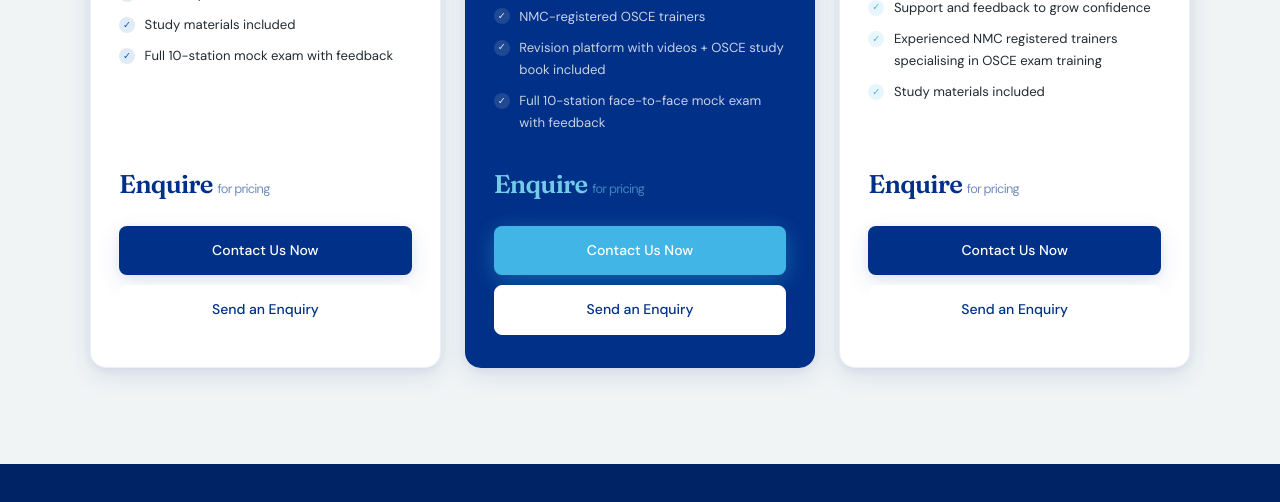
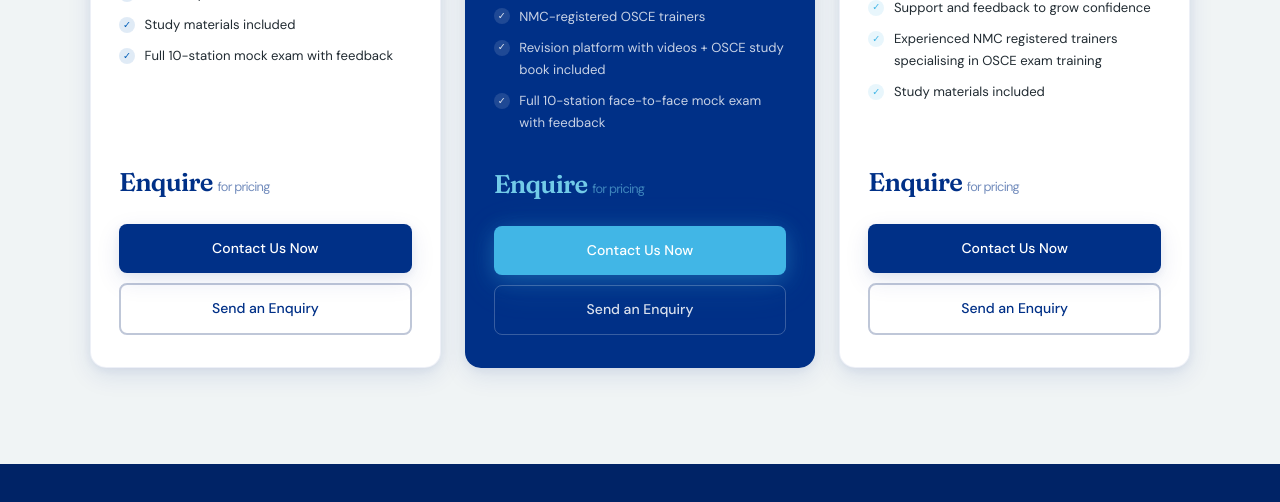
Before and after one commit to krishkumar0620/ONTC-Website, a website: page index.html in a window 1280 px wide. Shown: the part 2429-2931 px from the top of the page. Drawn offline with Linux system fonts and the light colour scheme.

Commit message:
Revert "Make all Send an Enquiry buttons solid white on course cards"
This reverts commit b0b63a9dee340b9b477769ff4f7d93ffddabe730.

```diff
--- a/index.html
+++ b/index.html
@@ -952,7 +952,7 @@ Virtual Course</h3>
         </ul>
         <div class="course-price" style="margin-top:auto">Enquire <small>for pricing</small></div>
         <a href="#faq" class="btn-book btn-dark">Contact Us Now</a>
-        <a href="mailto:oscenursetraining@outlook.com" class="btn-book btn-outline-w" style="margin-top:.6rem;background:#fff;border-color:#fff;color:var(--navy)">Send an Enquiry</a>
+        <a href="mailto:oscenursetraining@outlook.com" class="btn-book btn-outline-w" style="margin-top:.6rem;border:2px solid rgba(0,35,102,.25);color:var(--navy)">Send an Enquiry</a>
       </div>
       <!-- Tailored — featured -->
       <div class="course-card feat rev d1">
@@ -971,7 +971,7 @@ Virtual Course</h3>
         </ul>
         <div class="course-price" style="margin-top:auto">Enquire <small>for pricing</small></div>
         <a href="#faq" class="btn-book btn-gold-fill">Contact Us Now</a>
-        <a href="mailto:oscenursetraining@outlook.com" class="btn-book btn-outline-w" style="margin-top:.6rem;background:#fff;border-color:#fff;color:var(--navy)">Send an Enquiry</a>
+        <a href="mailto:oscenursetraining@outlook.com" class="btn-book btn-outline-w" style="margin-top:.6rem">Send an Enquiry</a>
       </div>
       <!-- Workstations -->
       <div class="course-card rev d2">
@@ -988,7 +988,7 @@ Virtual Course</h3>
         </ul>
         <div class="course-price" style="margin-top:auto">Enquire <small>for pricing</small></div>
         <a href="#faq" class="btn-book btn-dark">Contact Us Now</a>
-        <a href="mailto:oscenursetraining@outlook.com" class="btn-book btn-outline-w" style="margin-top:.6rem;background:#fff;border-color:#fff;color:var(--navy)">Send an Enquiry</a>
+        <a href="mailto:oscenursetraining@outlook.com" class="btn-book btn-outline-w" style="margin-top:.6rem;border:2px solid rgba(0,35,102,.25);color:var(--navy)">Send an Enquiry</a>
       </div>
     </div>
   </div>
```
